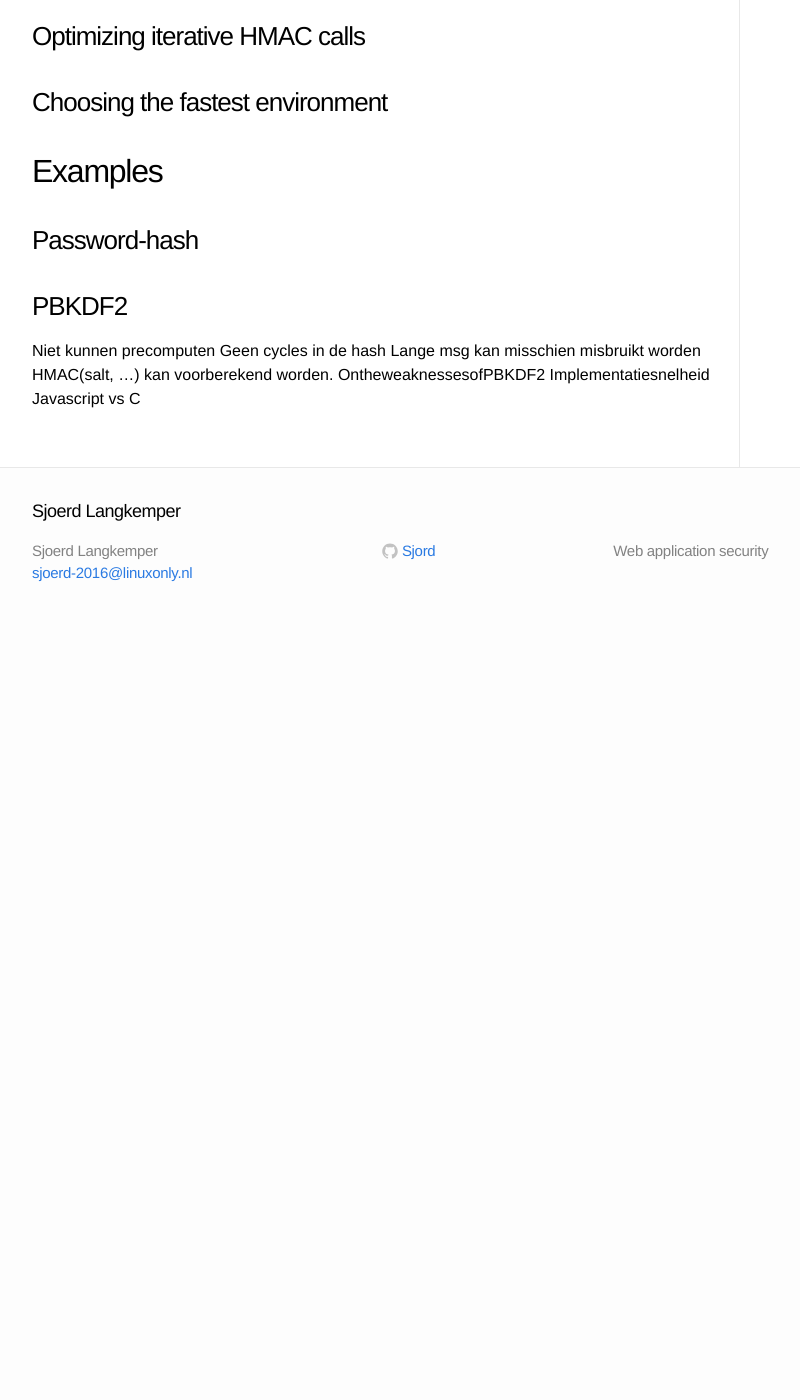
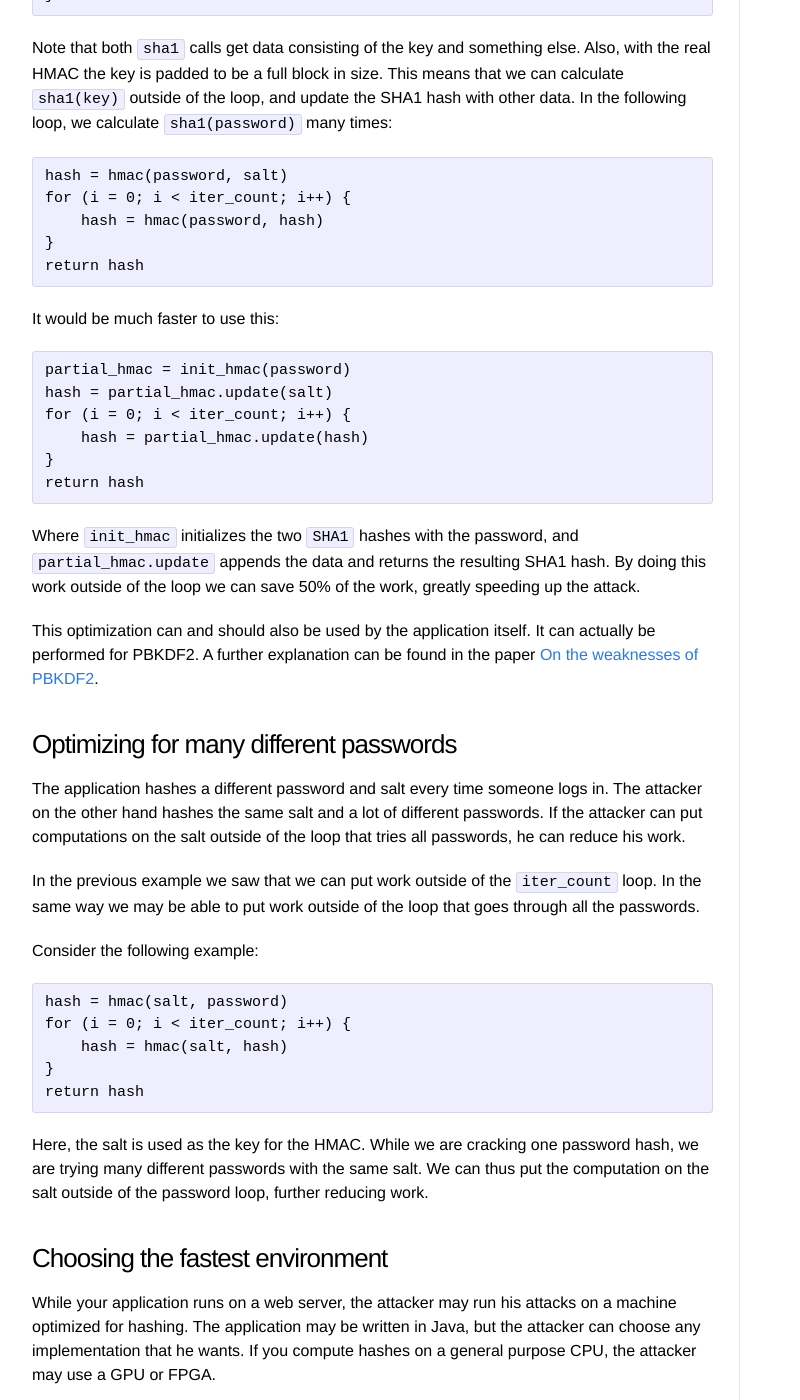
Before and after one commit to Sjord/Sjord.github.io, a Jekyll site: the page built from _posts/2016-05-22-iterative-password-hashing.md, in a window 1280 px wide and 1400 px high, scrolled down 2278 px. Shown: the whole window, without its empty margins (108-908 px from the left). Built offline with Jekyll 4.4.1, drawn with Linux system fonts in a browser that asks for light colours; before the commit the page ends 2908 px from its top, so only the background shows below that; some of the changed text lies outside the part shown.

Commit message:
Optimization possibilities

```diff
--- a/_posts/2016-05-22-iterative-password-hashing.md
+++ b/_posts/2016-05-22-iterative-password-hashing.md
@@ -36,30 +36,94 @@
 
 With our little example, attackers can hash a whole dictionary beforehand and simply compare the hashes with the database. To prevent this, we add a salt to each password hash. A salt is a random string that is used along with the password in the hash. The salt is typically stored with the hash, so we can assume the attacker also knows the salt. Even though it is not secret anymore, it makes sure that the attacker starts his computations from the moment the hashes (and the salts) are leaked, and not before.
 
-* Should use HMAC to combine
+The password and salt should be combined into one hash. A typical way to do this is to use HMAC, which is also what PBKDF2 uses.
 
 ### Computing many hashes in advance
 
 In our simple example we repeatedly take a hash of a hash. It is easy to already calculate many of these values. An attacker could create a lookup table (or rainbow table) for the sha1 of sha1 outputs. This would take a very long time, but he can do it even before your database is leaked. Then when he has the password hashes, he does not need to call the sha1 function that much and can greatly speed up cracking the passwords.
 
-To prevent this, we should use the password and/or the salt in each iteration.
-(It should really be the password, and we will see later why)
+To prevent this, we should use the password and/or the salt in each iteration. It should really be the password, and we will see later why.
+
+## Work reduction for the attacker
+
+### Optimizing iterative HMAC calls
+
+As we said earlier, PBKDF2 uses HMAC because that is a secure way to combine multiple things into a hash. HMAC works something like this:
+
+    function simplified_hmac(key, message) {
+        return sha1(key + sha1(key + message));
+    }
+
+Note that both `sha1` calls get data consisting of the key and something else. Also, with the real HMAC the key is padded to be a full block in size. This means that we can calculate `sha1(key)` outside of the loop, and update the SHA1 hash with other data. In the following loop, we calculate `sha1(password)` many times:
+
+    hash = hmac(password, salt)
+    for (i = 0; i < iter_count; i++) {
+        hash = hmac(password, hash)
+    }
+    return hash
+
+It would be much faster to use this:
+
+    partial_hmac = init_hmac(password)
+    hash = partial_hmac.update(salt)
+    for (i = 0; i < iter_count; i++) {
+        hash = partial_hmac.update(hash)
+    }
+    return hash
+
+Where `init_hmac` initializes the two `SHA1` hashes with the password, and `partial_hmac.update` appends the data and returns the resulting SHA1 hash. By doing this work outside of the loop we can save 50% of the work, greatly speeding up the attack.
+
+This optimization can and should also be used by the application itself. It can actually be performed for PBKDF2. A further explanation can be found in the paper [On the weaknesses of PBKDF2](https://eprint.iacr.org/2016/273.pdf).
+
+### Optimizing for many different passwords
+
+The application hashes a different password and salt every time someone logs in. The attacker on the other hand hashes the same salt and a lot of different passwords. If the attacker can put computations on the salt outside of the loop that tries all passwords, he can reduce his work.
+
+In the previous example we saw that we can put work outside of the `iter_count` loop. In the same way we may be able to put work outside of the loop that goes through all the passwords.
+
+Consider the following example:
+
+    hash = hmac(salt, password)
+    for (i = 0; i < iter_count; i++) {
+        hash = hmac(salt, hash)
+    }
+    return hash
+
+Here, the salt is used as the key for the HMAC. While we are cracking one password hash, we are trying many different passwords with the same salt. We can thus put the computation on the salt outside of the password loop, further reducing work.
+
+### Choosing the fastest environment
+
+While your application runs on a web server, the attacker may run his attacks on a machine optimized for hashing. The application may be written in Java, but the attacker can choose any implementation that he wants. If you compute hashes on a general purpose CPU, the attacker may use a GPU or FPGA.
+
+Attacks can be speeded up greatly by choosing the right environment. You should use a fast hashing implementation that is hard to implement on hardware, but the attacker still has the advantage when choosing the environment.
 
 ## Cycle resistance
 
-## Work reduction for the attacker
+The hashing function may have a short cycle or fixed point. A fixed point is a value for which `hash(value) == value`. This greatly reduces the security of an iterative hash, because any iterations done after reaching the fixed point don't change anything anymore.
 
-### Optimizing for many different passwords
+To solve this the hash can also use the iteration count as part of the hash:
 
-Attacker doet hash(salt, password) voor vele waarden van password, dus hij kan sha1(salt...) al optimaliseren.
+    hash = hmac(password, salt)
+    for (i = 0; i < iter_count; i++) {
+        hash = hmac(password, hash + i)
+    }
+    return hash
 
-### Optimizing iterative HMAC calls
+Another solution, that PBKDF2 uses, is to XOR all intermediate hashes together in the result.
 
-### Choosing the fastest environment
+Hash cycles and fixed points are a bit of a theoretical risk. The chance of hitting one is very low, and no known cycles are known for hash functions such as SHA1.
 
 ## Examples
 
 ### Password-hash
+
+The node.js password-hash module does this:
+
+    var hash = password
+    for (i = 0; i < iter_count; i++) {
+        hash = hex(hmac(salt, hash))
+    }
+    return hash
 
 ### PBKDF2
 
```
Also changed, not shown: other parts of _posts/2016-05-22-iterative-password-hashing.md (+1 -1 lines).
